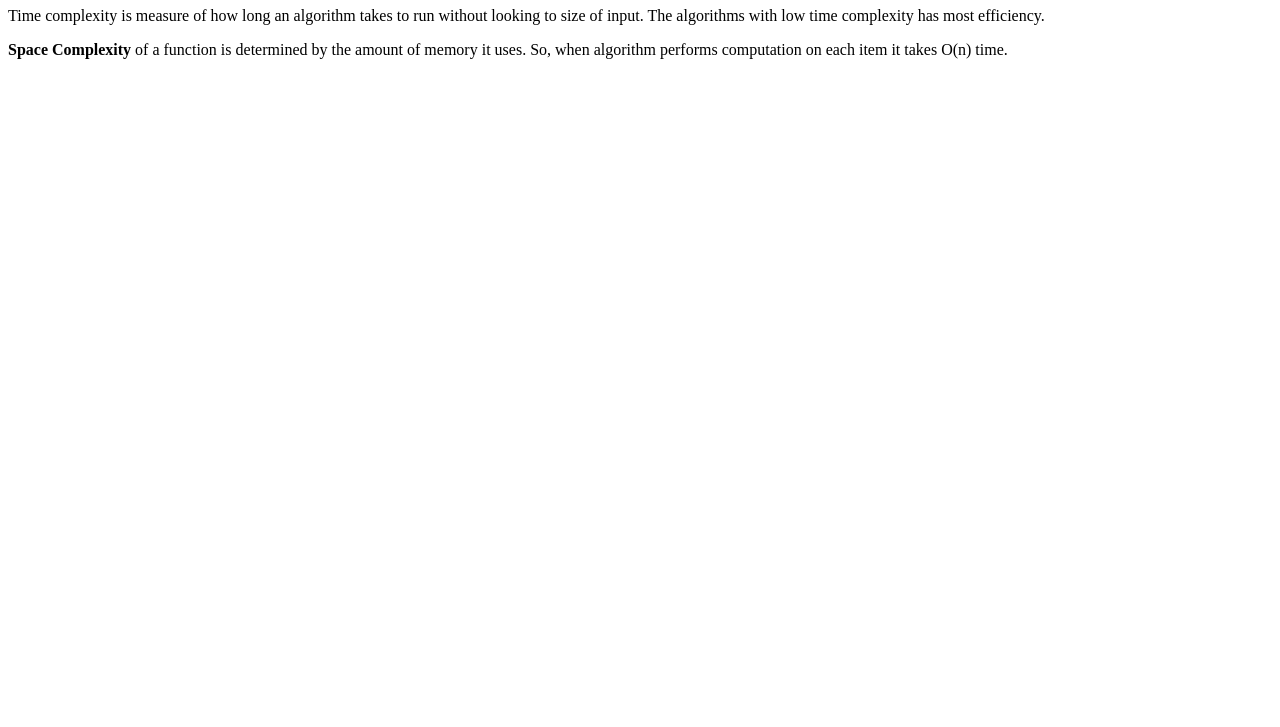
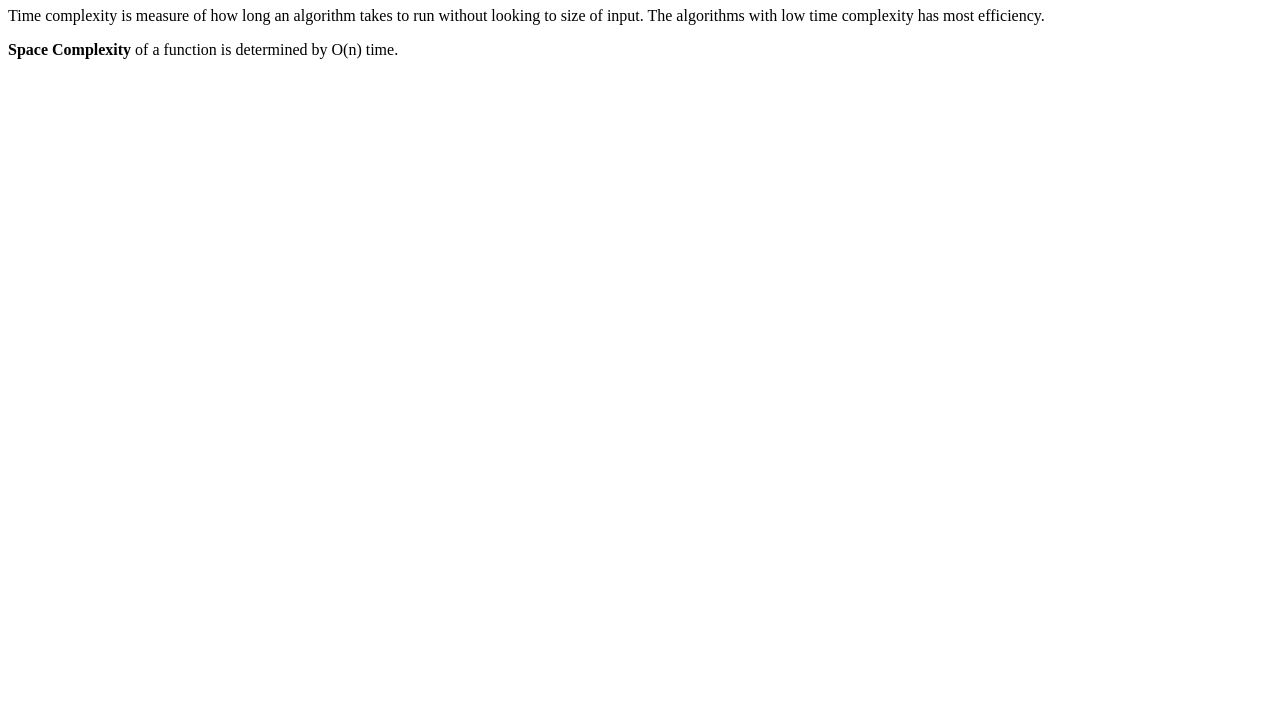
Before and after one commit to acciojob/time-and-space-complexity-Khandavilli-Mahidhar93, a website: page main.html in a window 1280 px wide. Shown: the part 73-800 px from the top of the page. Drawn offline with Linux system fonts and the light colour scheme.

Commit message:
created a submission

```diff
--- a/main.html
+++ b/main.html
@@ -10,7 +10,7 @@
 	<!-- the entire body must be written by student -->
 	<h1>Shortnote on Time, Space, Complexity</h1>
 	<p>Time complexity is measure of how long an algorithm takes to run without looking to size of input. The algorithms with low time complexity has most efficiency. </p>
-	<p><b>Space Complexity</b> of a function is determined by the amount of memory it uses. So, when algorithm performs computation on each item it takes O(n) time.</p>
+	<p><b>Space Complexity</b> of a function is determined by O(n) time.</p>
     <script type="text/javascript" src="./script.js">
 </script>
 
```
